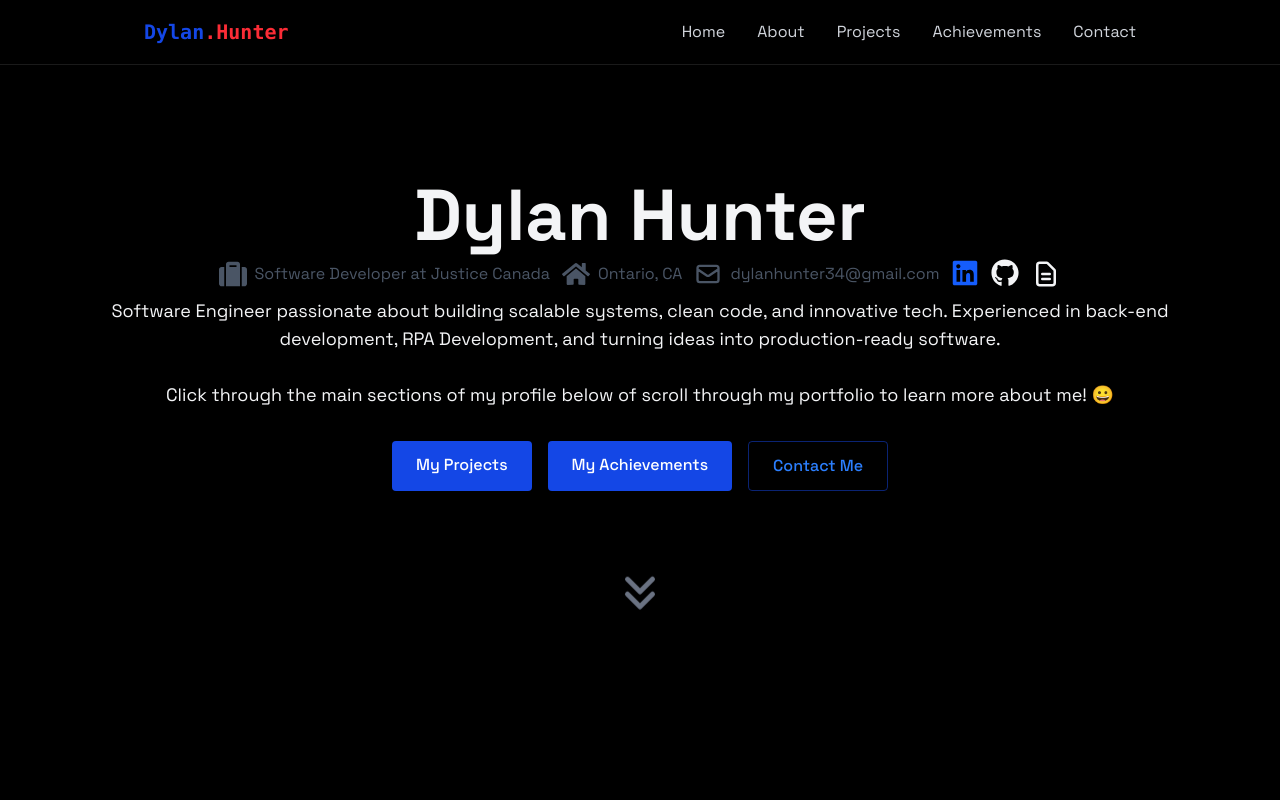
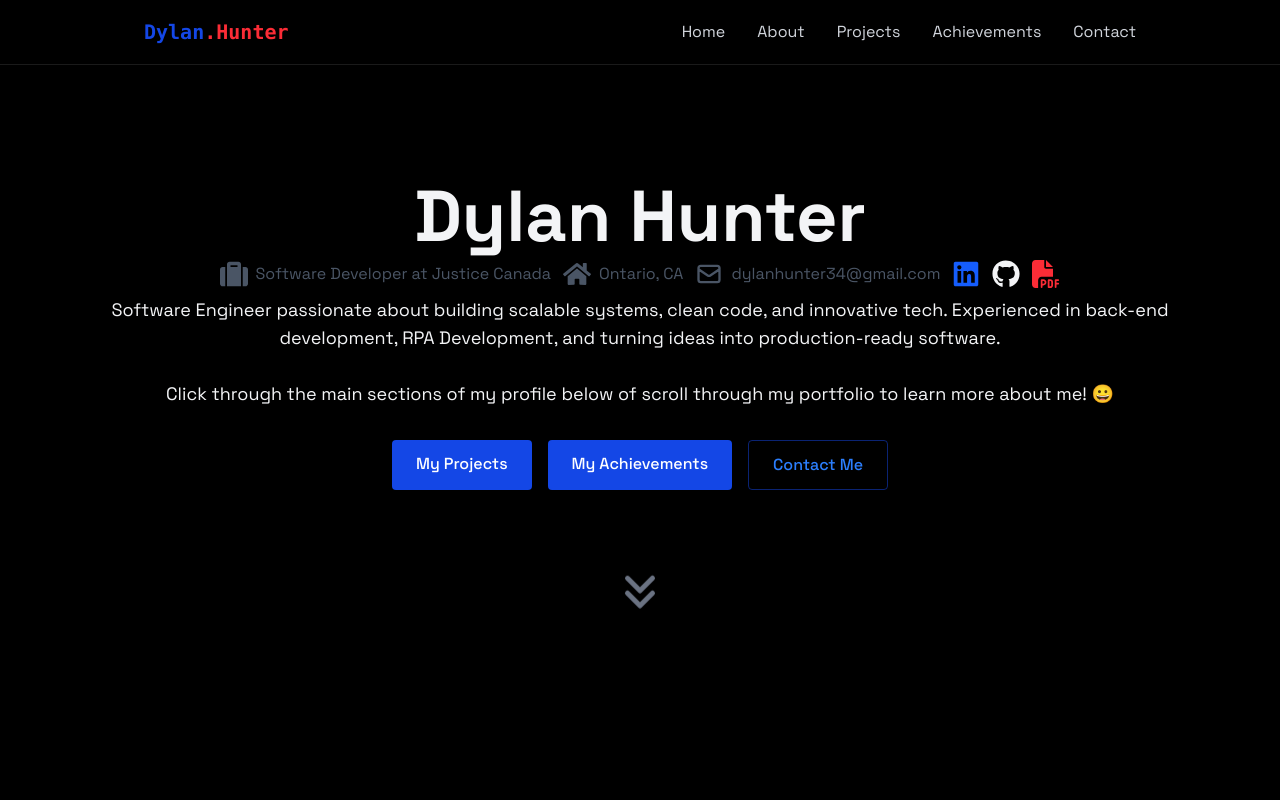
Before and after one commit to DylanHunter45/professional-portfolio, a React (Vite) app: page / in a window 1280 px wide. Shown: the top 800 px of the page. Built offline with nearby package versions, Linux system fonts and the light colour scheme; no server answers.

Commit message:
fix: update resume link icon and change text color for better visibility

```diff
--- a/src/components/sections/Home.jsx
+++ b/src/components/sections/Home.jsx
@@ -1,6 +1,7 @@
 import React, { Component } from "react";
 import { Link } from "react-scroll";
 import { FaLinkedin, FaGithub, FaSuitcase, FaHome } from "react-icons/fa";
+import { FaFilePdf } from "react-icons/fa6";
 import {
   HiChevronDoubleDown,
   HiOutlineDocumentText,
@@ -54,9 +55,9 @@ export class Home extends Component {
               href="professional-portfolio/Dylan Hunter Resume 2024 old.pdf"
               target="_blank"
               rel="noopener noreferrer"
-              className="text-gray-100"
+              className="text-red-500"
             >
-              <HiOutlineDocumentText size={30} />
+              <FaFilePdf size={28} />
             </a>
           </div>
           <p className="tex-gray-400 text-lg mb-8 max-w-6xl mx-auto">
```
